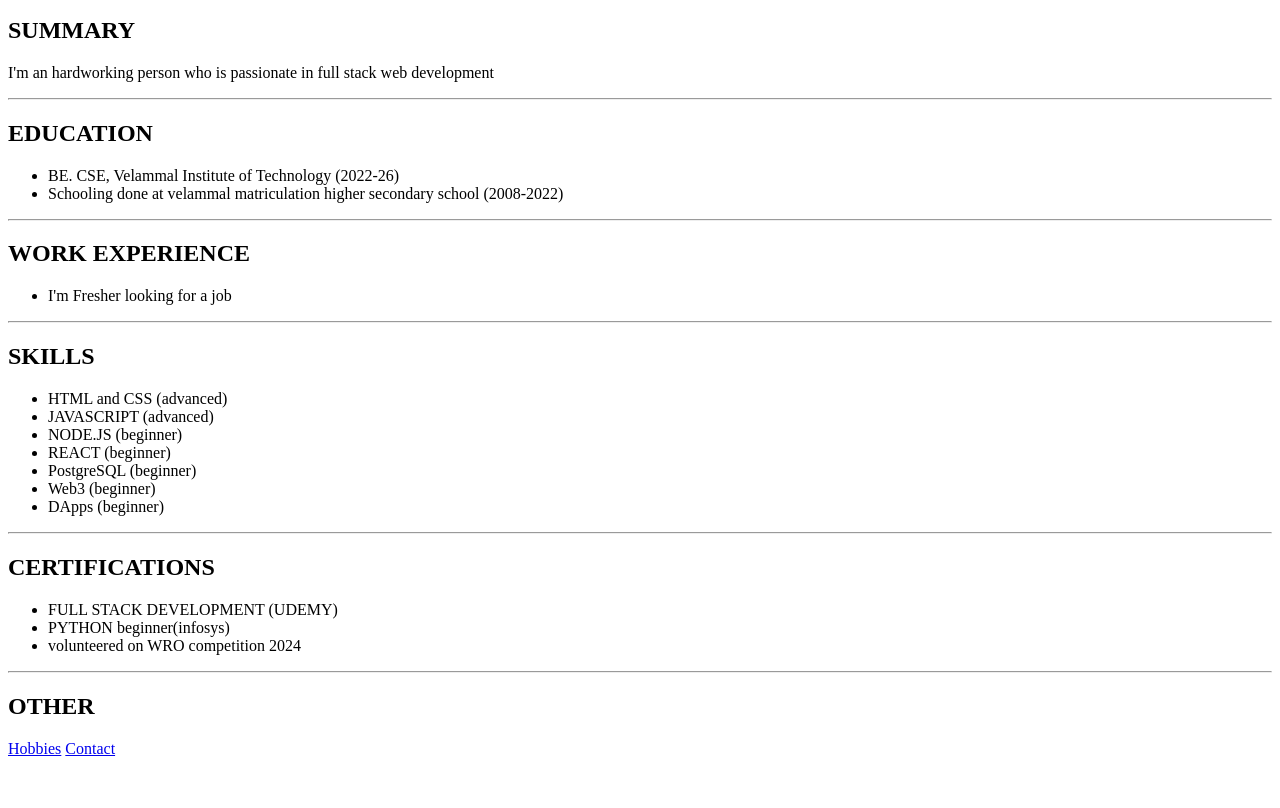
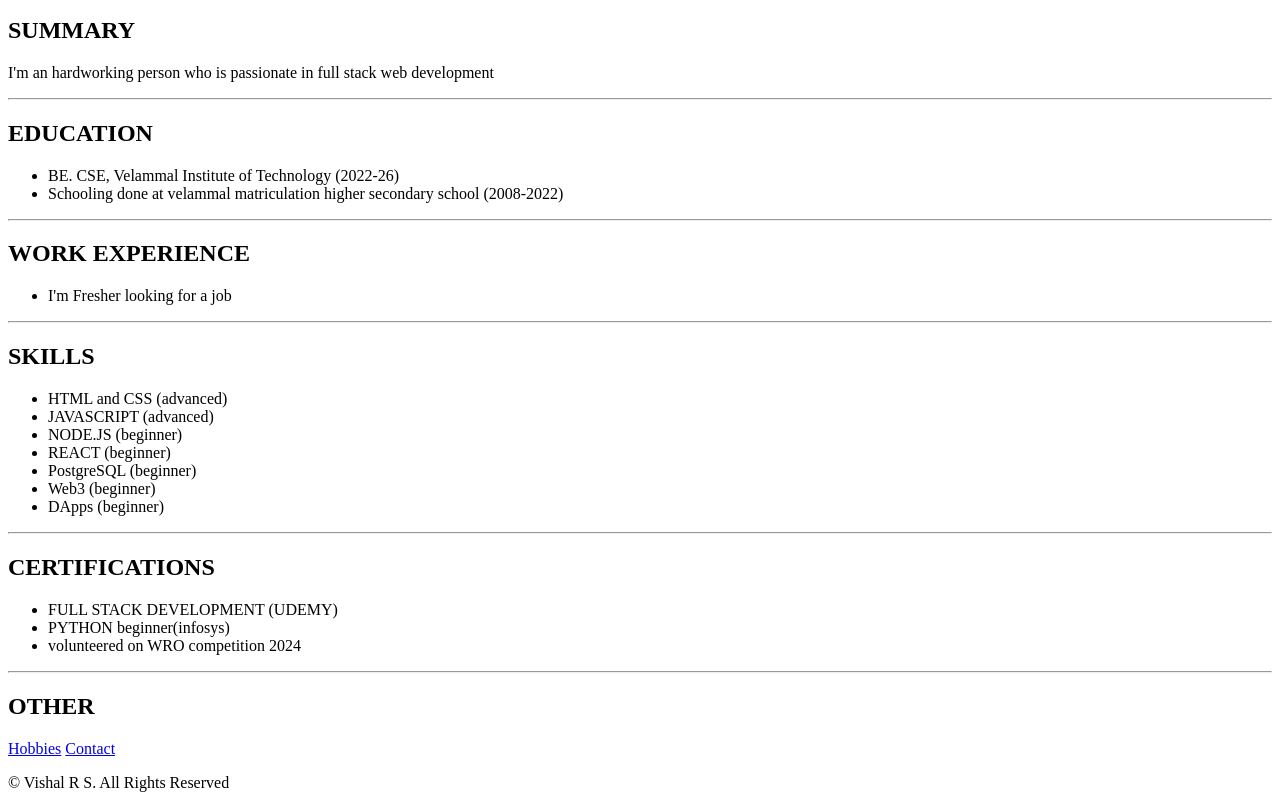
Before and after one commit to vishal1134/resume, a plain HTML site: page index.html in a window 1280 px wide. Shown: the part 101-909 px from the top of the page. Before the commit the page ends 867 px from the top, so only its background shows below. Drawn offline with Linux system fonts and the light colour scheme.

Commit message:
Add files via upload

```diff
--- a/index.html
+++ b/index.html
@@ -42,5 +42,8 @@
     <h2>OTHER</h2>
     <a href="./hobbies.html">Hobbies</a>
     <a href="./contact.html">Contact</a>
+    <footer>
+        <p>© Vishal R S. All Rights Reserved</p>
+    </footer>
 </body>
 </html>
```
